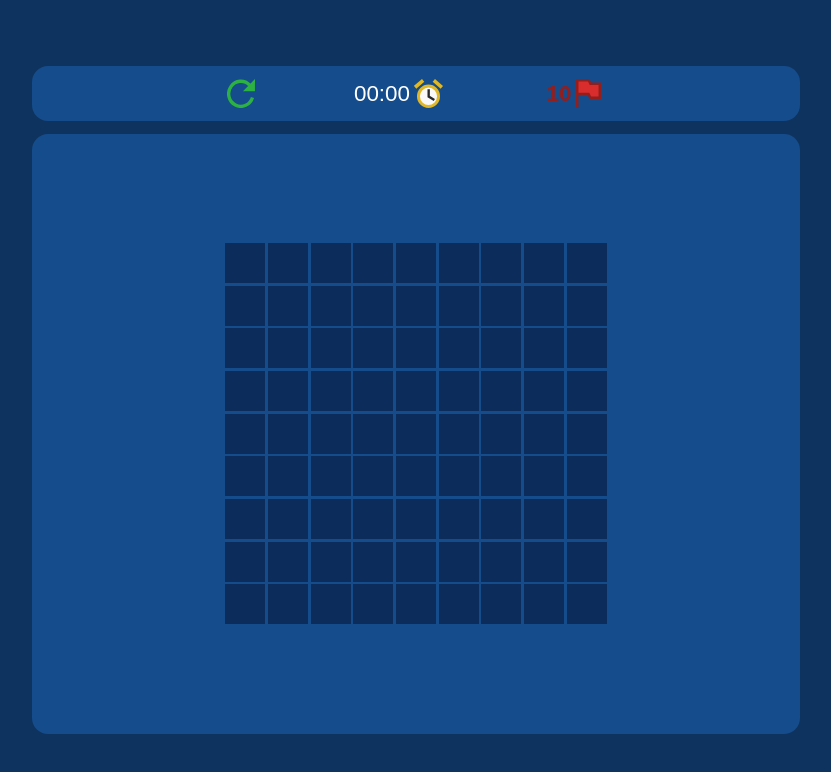
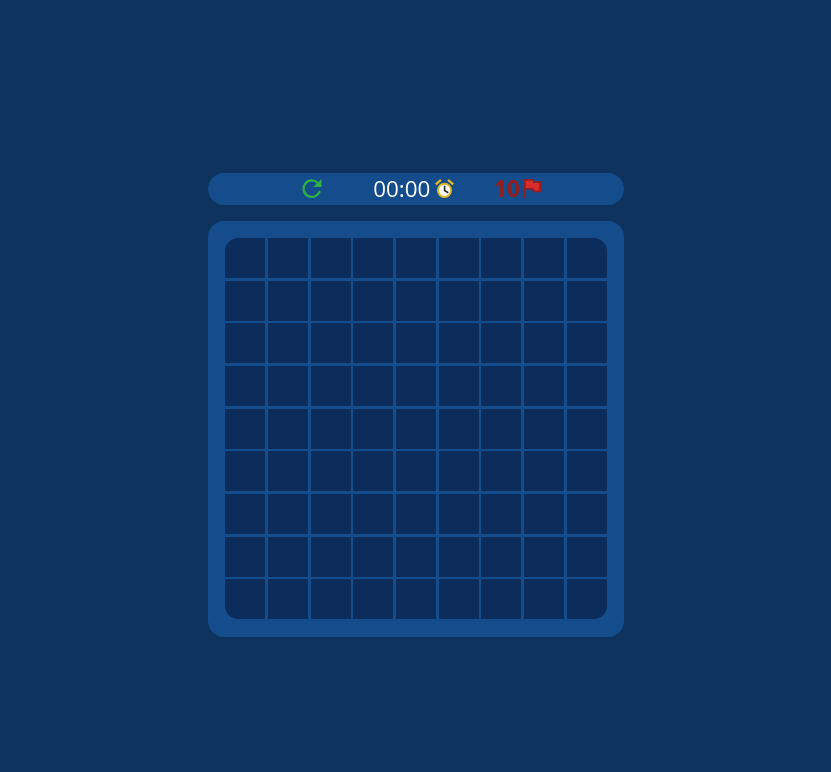
Before and after one commit to TheMrPizza/Minesweeper, a plain HTML site: page index.html in a window 1280 px wide. Shown: the whole page, without its empty margins (224-1055 px from the left). Drawn offline with Linux system fonts and the light colour scheme.

Commit message:
Changed css style of the page

```diff
--- a/blocks/controllers/blockController.js
+++ b/blocks/controllers/blockController.js
@@ -1,8 +1,8 @@
 class BlockController {
-    constructor(model, view, notifyClick) {
+    constructor(model, view, notifyChange) {
         this.model = model;
         this.view = view;
-        this.notifyClick = notifyClick;
+        this.notifyChange = notifyChange;
 
         this.isExposed = false;
     }
@@ -14,7 +14,7 @@ class BlockController {
     onClick(resultAction) {
         if (!this.model.hasFlag) {
             this.expose();
-            this.notifyClick(false);
+            this.notifyChange();
 
             if (resultAction !== undefined) {
                 resultAction();
@@ -23,25 +23,31 @@ class BlockController {
     }
 
     onRightClick() {
-        if (this.model.hasFlag) {
-            this.view.unmarkFlag();
-        }
-        else {
-            this.view.markFlag();
-        }
-
-        this.model.hasFlag = !this.model.hasFlag;
-        this.notifyClick(true, this.model.hasFlag);
+        this.changeFlag(!this.model.hasFlag);
         return false;
     }
 
     expose(exposeAction) {
         if (!this.isExposed) {
-            this.view.unmarkFlag();
+            if (this.model.hasFlag) {
+                this.changeFlag(false);
+            }
+
             exposeAction();
-            this.hasFlag = false;
             this.isExposed = true;
         }
+    }
+
+    changeFlag(value) {
+        if (value) {
+            this.view.markFlag();
+        }
+        else {
+            this.view.unmarkFlag();
+        }
+
+        this.model.hasFlag = value;
+        this.notifyChange(value);
     }
 
     disable() {
--- a/board/boardBuilder.js
+++ b/board/boardBuilder.js
@@ -5,11 +5,11 @@ import EmptyBlockController from "../blocks/controllers/emptyBlockController.js"
 import BlockId from "../blockId.js";
 
 class BoardCreator {
-    constructor(rows, cols, minesCount, explodeBoard, expandEmptyBlocks, notifyClick) {
+    constructor(rows, cols, minesCount, explodeBoard, expandEmptyBlocks, notifyBlockChange) {
         this.board = new BoardModel(rows, cols, minesCount);
         this.explodeBoard = explodeBoard;
         this.expandEmptyBlocks = expandEmptyBlocks;
-        this.notifyClick = notifyClick;
+        this.notifyBlockChange = notifyBlockChange;
 
         this.blockIds = [];
         this.minesIds = [];
@@ -56,15 +56,15 @@ class BoardCreator {
 
     createBlock(blockId) {
         if (this.isMine(blockId)) {
-            return new MineBlockController(blockId, this.notifyClick, this.explodeBoard);
+            return new MineBlockController(blockId, this.notifyBlockChange, this.explodeBoard);
         }
 
         const minesCount = this.calcMinesCount(blockId);
         if (minesCount == 0) {
-            return new EmptyBlockController(blockId, this.notifyClick, this.expandEmptyBlocks);
+            return new EmptyBlockController(blockId, this.notifyBlockChange, this.expandEmptyBlocks);
         }
 
-        return new NumberBlockController(blockId, this.notifyClick, minesCount);
+        return new NumberBlockController(blockId, this.notifyBlockChange, minesCount);
     }
 
     calcMinesCount(blockId) {
--- a/board/boardController.js
+++ b/board/boardController.js
@@ -7,7 +7,7 @@ class BoardController {
     constructor(rows, cols, minesCount, onGameStarted, onFlagChanged) {
         this.modelBuilder = new BoardBuilder(rows, cols, minesCount,
             this.explodeBoard.bind(this), this.expandEmptyBlocks.bind(this),
-            this.onBlockClick.bind(this));
+            this.onBlockChange.bind(this));
 
         this.view = new BoardView();
         this.onGameStarted = onGameStarted;
@@ -42,14 +42,14 @@ class BoardController {
         });
     }
 
-    onBlockClick(isRightClick, hasFlagMarked=false) {
+    onBlockChange(hasFlag=undefined) {
         if (!this.hasStarted) {
             this.onGameStarted();
             this.hasStarted = true;
         }
 
-        if (isRightClick) {
-            this.onFlagChanged(hasFlagMarked);
+        if (hasFlag !== undefined) {
+            this.onFlagChanged(hasFlag);
         }
     }
 }
--- a/index.html
+++ b/index.html
@@ -8,7 +8,7 @@
     <link rel="stylesheet" type="text/css" href="style.css">
 </head>
 <body>
-    <div class="center screen">
+    <div class="screen">
         <div class="rect toolbar center">
             <div class="inner-toolbar">
                 <img id="reset" class="pointer" src="resources/reset.svg"/>
@@ -22,7 +22,7 @@
                 </div>
             </div>
         </div>
-        <div class="rect game center" id="game"></div>
+        <div class="rect game" id="game"></div>
     </div>
     <script src="config.js"></script>
     <script type="module" src="app.js"></script>
--- a/style.css
+++ b/style.css
@@ -1,37 +1,47 @@
 html, body {
-    display: flex;
+    display: grid;
     align-items: center;
     justify-content: center;
     height: 100%;
     width: 100%;
     margin: 0;
     background-color: #0e335e;
-    font-family: Arial, Helvetica, sans-serif;
+    font-family: "Open Sans", Arial, Helvetica, sans-serif;
 }
 
 .rect {
-    width: 100%;
     background-color: #154c8c;
     border-radius: 1em;
     margin: 0.4em auto;
 }
 
 .toolbar {
-    height: 8%;
-    /* border-bottom-left-radius: 0;
-    border-bottom-right-radius: 0; */
+    margin: 1em 0;
+    height: 2em;
 }
 
 .game {
-    height: 90%;
     flex-direction: column;
-    /* border-top-left-radius: 0;
-    border-top-right-radius: 0; */
+    padding: 1em;
+}
+
+.row:first-child > .block:first-child {
+    border-top-left-radius: 1em;
+}
+
+.row:first-child > .block:last-child {
+    border-top-right-radius: 1em;
+}
+
+.row:last-child > .block:first-child {
+    border-bottom-left-radius: 1em;
+}
+
+.row:last-child > .block:last-child {
+    border-bottom-right-radius: 1em;
 }
 
 .screen {
-    height: 85%;
-    width: 60%;
     flex-direction: column;
 }
 
@@ -39,12 +49,6 @@ html, body {
     display: flex;
     align-items: center;
     justify-content: center;
-}
-
-.row {
-    width: 100%;
-    margin: 0;
-    padding: 0;
 }
 
 .block {
@@ -80,7 +84,7 @@ html, body {
 }
 
 .inner-toolbar {
-    height: 65%;
+    height: 75%;
     width: 75%;
     display: flex;
     align-items: center;
@@ -104,6 +108,11 @@ img {
     color: white;
 }
 
+.inner-toolbar > * {
+    flex-basis: 0;
+    flex-grow: 1;
+}
+
 #mines-text {
     color: #931e1e;
     font-weight: bold;
```
